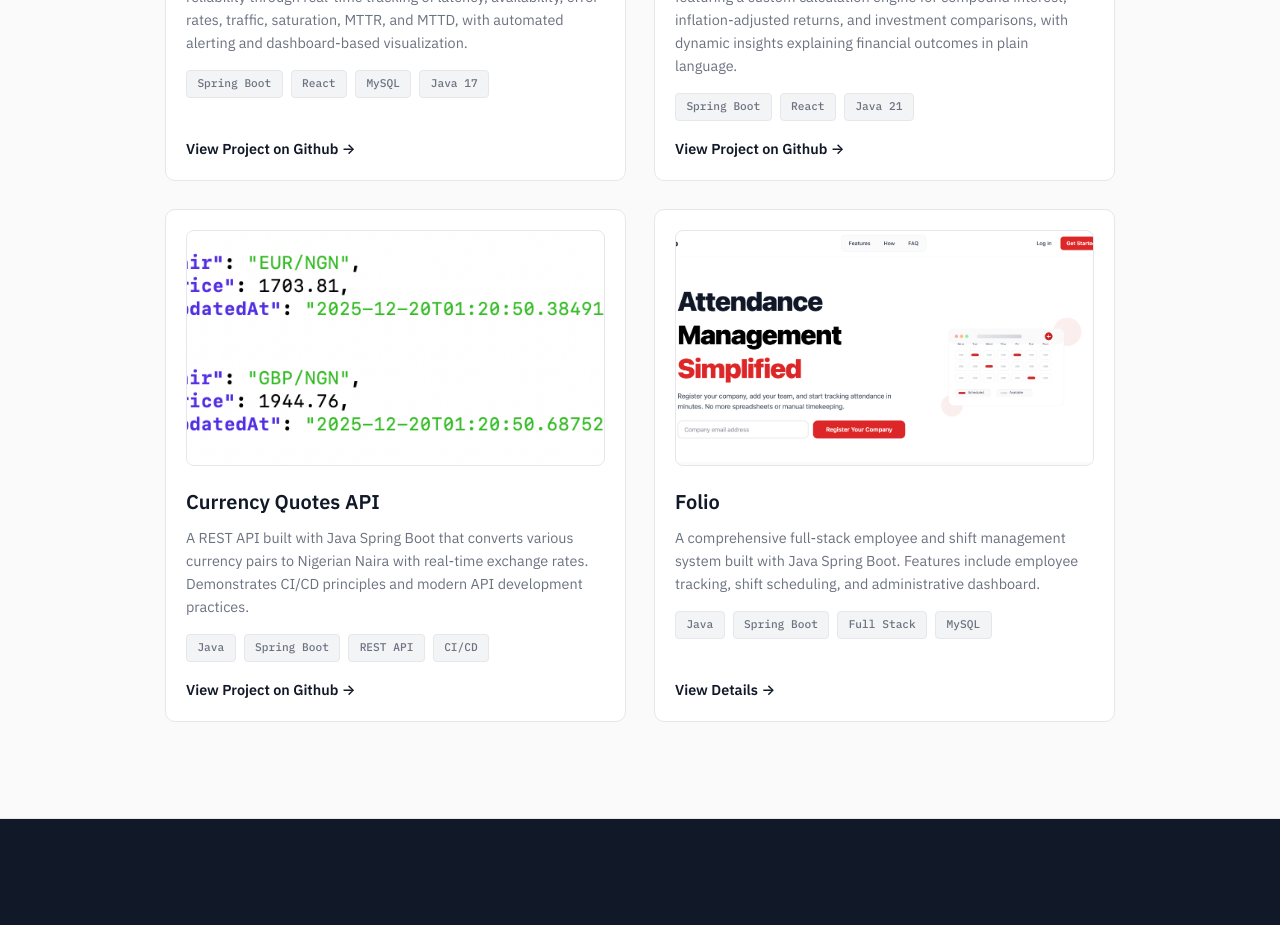
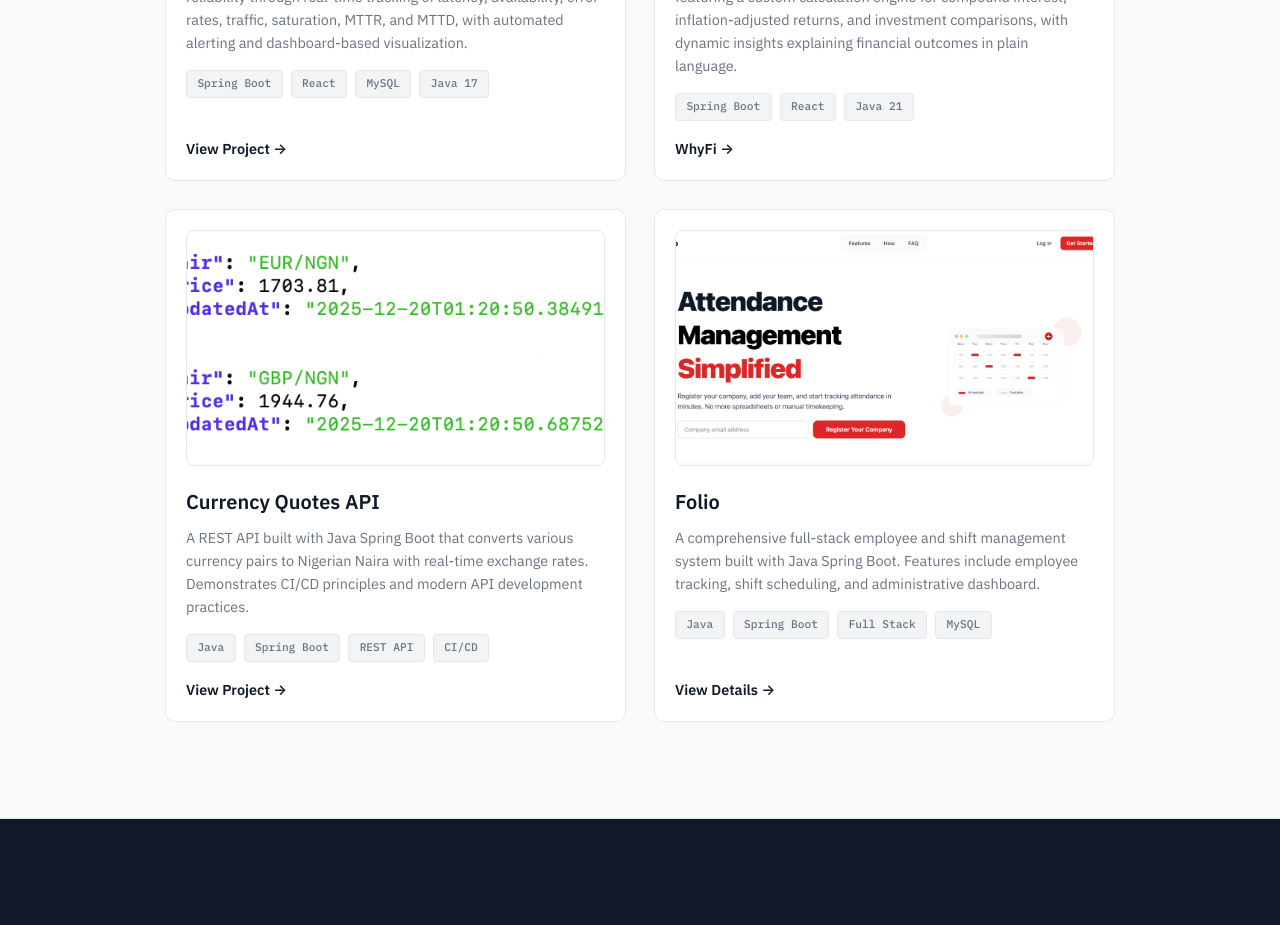
Before and after one commit to TobeOf17/portfolio-project, a React (Vite) app: page / in a window 1280 px wide. Shown: the part 840-1765 px from the top of the page. Built offline with nearby package versions, Linux system fonts and the light colour scheme.

Commit message:
Whyfi Link change

```diff
--- a/src/components/ProjectCard.jsx
+++ b/src/components/ProjectCard.jsx
@@ -1,6 +1,6 @@
 import { Link } from 'react-router-dom';
 
-function ProjectCard({ title, description, image, techStack, link, detailPage }) {
+function ProjectCard({ title, description, image, techStack, link, linkText, detailPage }) {
     return (
         <div className="project-card">
             {image && (
@@ -19,7 +19,7 @@ function ProjectCard({ title, description, image, techStack, link, detailPage })
                 </Link>
             ) : link ? (
                 <a href={link} target="_blank" rel="noopener noreferrer" className="project-link">
-          View Project on Github →
+                    {linkText || "View Project →"}
                 </a>
             ) : null}
         </div>
--- a/src/pages/Home.jsx
+++ b/src/pages/Home.jsx
@@ -26,6 +26,7 @@ function Home() {
                             image="/whyfi.png"
                             techStack={["Spring Boot", "React", "Java 21"]}
                             link="https://whyfi-frontend-two.vercel.app"
+                            linkText="WhyFi →"
                         />
 
                         <ProjectCard
```
Lines whose indentation alone changed are shown as unchanged.
